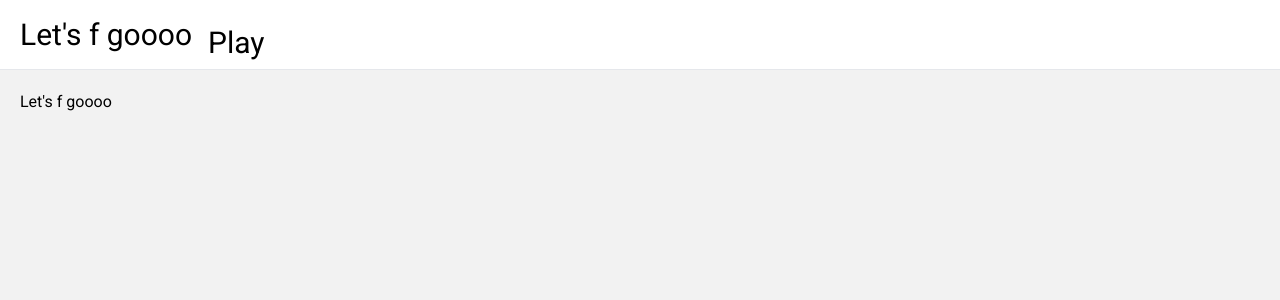
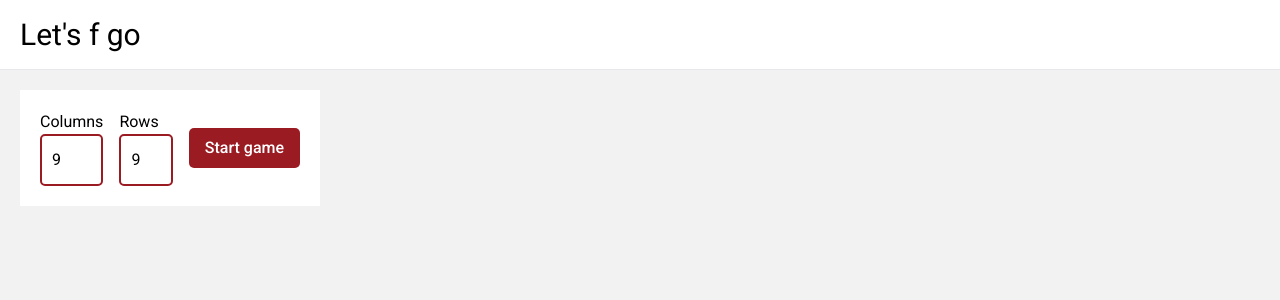
Before and after one commit to MarkNerdi/letsfgo, a SvelteKit app: page / in a window 1280 px wide. Shown: the top 300 px of the page. Built offline with nearby package versions, Linux system fonts and the light colour scheme.

Commit message:
added create game endpoint and form

```diff
--- /dev/null
+++ b/src/lib/utils/api.ts
@@ -0,0 +1,20 @@
+type HTTPRequestMethod = 'GET' | 'POST' | 'PATCH' | 'PUT' | 'DELETE';
+
+export async function fetchApi(
+    url: string,
+    method: HTTPRequestMethod,
+    body: Record<string, unknown> | null = null
+) {
+    const response = await fetch(url, {
+        method,
+        ...body && { body: JSON.stringify(body) },
+    });
+
+    if (!response.ok) {
+        const error = await response.json();
+        return Promise.reject(error);
+    }
+
+    const contentType = response.headers.get('content-type');
+    return contentType?.includes('application/json') ? response.json() : response.text();
+}
--- a/src/routes/(app)/+layout.svelte
+++ b/src/routes/(app)/+layout.svelte
@@ -1,6 +1,5 @@
 <header>
-    <div>Let's f goooo</div>
-    <a href="/play">Play</a>
+    <div>Let's f go</div>
 </header>
 
 <main class="p-5">
--- a/src/routes/(app)/+page.svelte
+++ b/src/routes/(app)/+page.svelte
@@ -1 +1,40 @@
-<h1>Let's f goooo</h1>
+<script lang="ts">
+    import { goto } from '$app/navigation';
+    import { fetchApi } from '$lib/utils/api';
+
+    const gameData = {
+        columns: 9,
+        rows: 9,
+    };
+
+    async function createGame() {
+        const { gameId } = await fetchApi('/api/create-game', 'POST', gameData);
+        goto(`/play/${gameId}`);
+    }
+</script>
+
+<game-settings class="p-5">
+    <box>
+        <div class="label">Columns</div>
+        <input type="number" bind:value={gameData.columns} />
+    </box>
+    <box>
+        <div class="label">Rows</div>
+        <input type="number" bind:value={gameData.rows} />
+    </box>
+    <button class="primary-button" on:click={createGame}>Start game</button>
+</game-settings>
+
+<style lang="postcss">
+    game-settings {
+        @apply w-[300px];
+        @apply flex justify-center items-center gap-4;
+
+        background-color: white;
+        border: lightgrey;
+
+        box {
+            width: 100px;
+        }
+    }
+</style>
--- /dev/null
+++ b/src/routes/(other)/api/create-game/+server.ts
@@ -0,0 +1,40 @@
+import { error, json } from '@sveltejs/kit';
+import type { RequestHandler } from './$types';
+import { gameController } from '$lib/server/games/games.controller';
+import { Scoring } from '$lib/game/enums';
+import type { GameSettings } from '$lib/game/types';
+
+export const POST: RequestHandler = (async ({ request }) => {
+    const { columns, rows } = await request.json();
+    const settings: GameSettings = {
+        width: columns,
+        height: rows,
+        initialTime: 5,
+        increment: 3,
+        komi: 3,
+        scoring: Scoring.Area,
+    };
+
+    if (isNaN(settings.width) || settings.width < 1 || isNaN(settings.height) || settings.height < 1) {
+        return error(400, 'Dimension muss eine positive Zahl sein.');
+    }
+    if (isNaN(settings.initialTime) || settings.initialTime <= 0) {
+        return error(400, 'Zeit muss eine positive Zahl sein.');
+    }
+    if (isNaN(settings.increment) || settings.increment < 0) {
+        return error(400, 'Inkrement muss eine positive Zahl sein.');
+    }
+    if (isNaN(settings.komi) || settings.komi < 0) {
+        return error(400, 'Komi muss eine positive Zahl sein.');
+    }
+    if (settings.scoring !== Scoring.Area && settings.scoring !== Scoring.Territory) {
+        return error(400, 'Invalid scoring type');
+    }
+
+    const game = await gameController.create(settings);
+    if (game) {
+        return json({ gameId: game._id });
+    } else {
+        return error(400, 'Komi muss eine positive Zahl sein.');
+    }
+});
```
